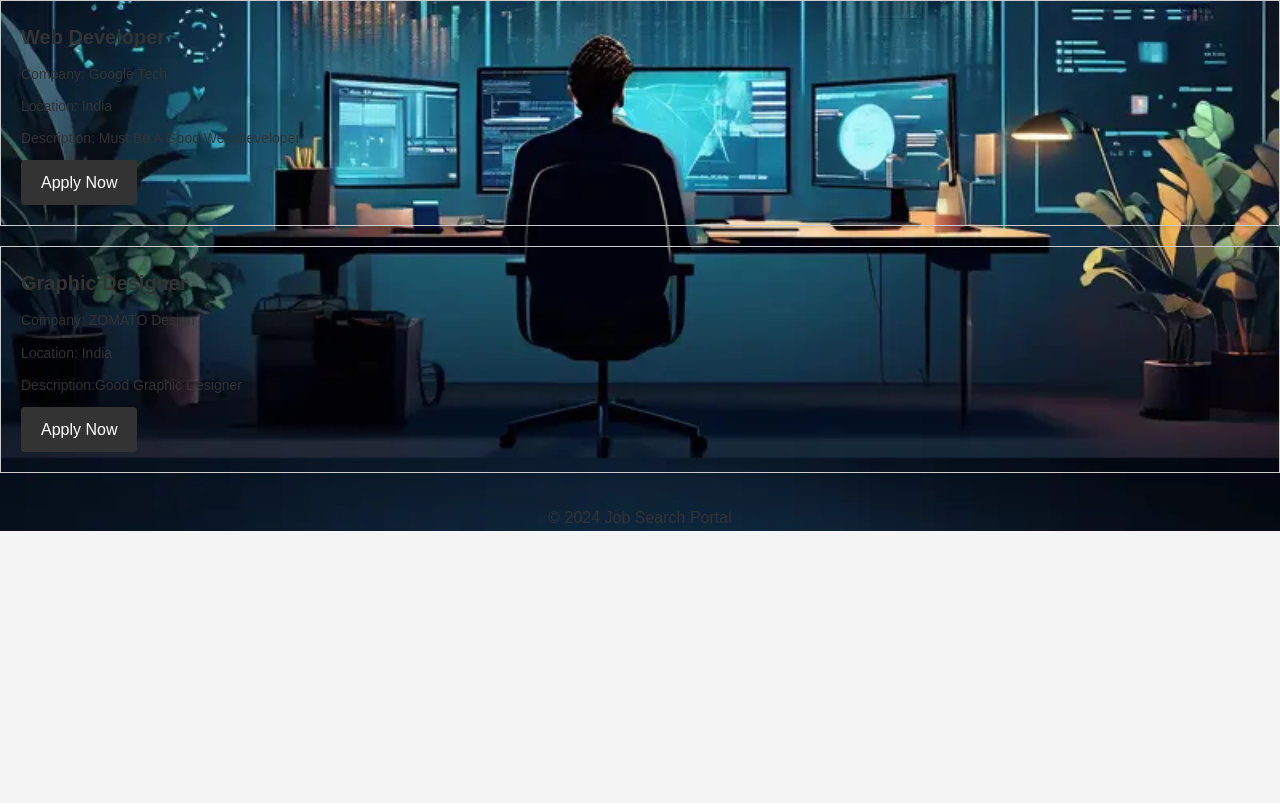
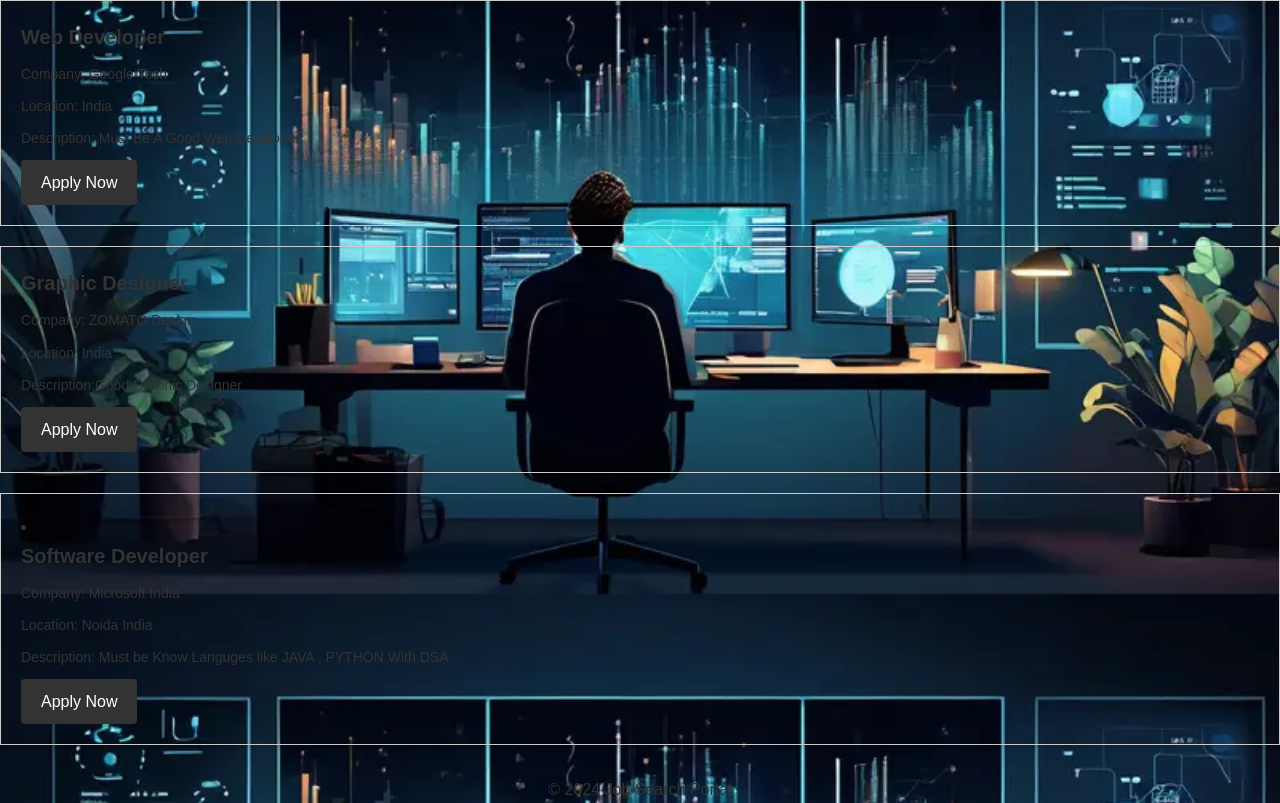
Before and after one commit to Shambhuraje1919/CODEVERTEX2, a plain HTML site: page index.html in a window 1280 px wide. Shown: the part 335-1138 px from the top of the page. Before the commit the page ends 866 px from the top, so only its background shows below. Drawn offline with Linux system fonts and the light colour scheme.

Commit message:
Update index.html
Added Some New Companies.

```diff
--- a/index.html
+++ b/index.html
@@ -59,6 +59,15 @@
 				<a href="#">Apply Now</a>
 			</li>
 		</ul>
+		<li>
+			<ul>
+			<h3> Software Developer</h3> </li>
+			<p> Company: Microsoft India </p>
+			<p>Location: Noida India</p>
+			<p>Description: Must be Know Languges like JAVA , PYTHON With DSA</p>
+			<a href="#">Apply Now</a>
+		</li>
+		</ul>
 	</section>
 
 	<footer>
```
